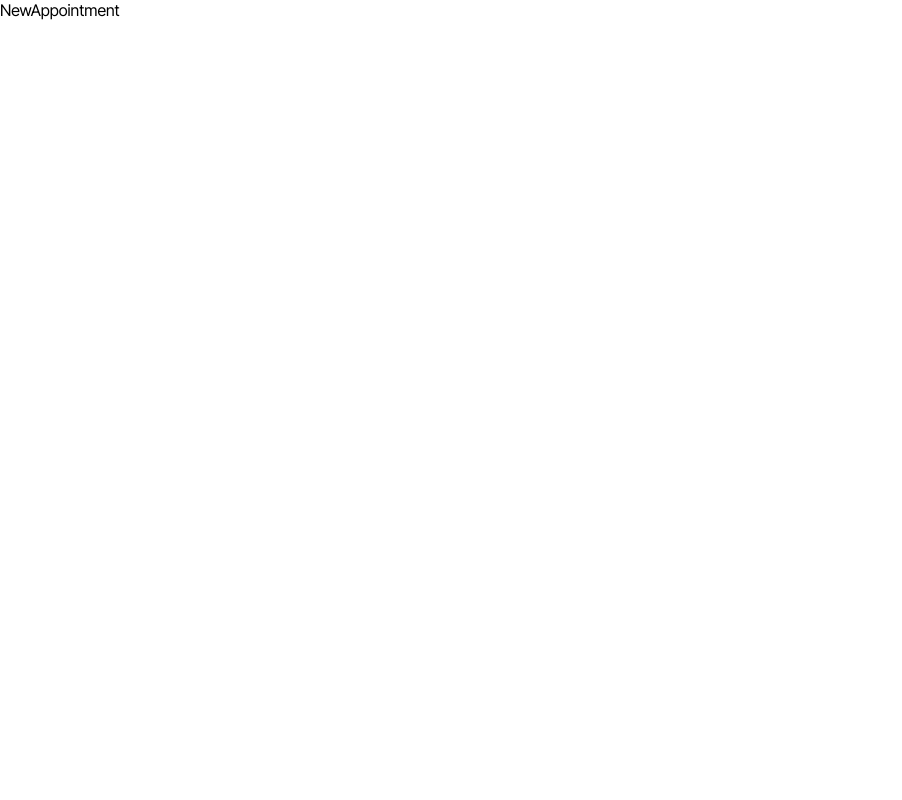
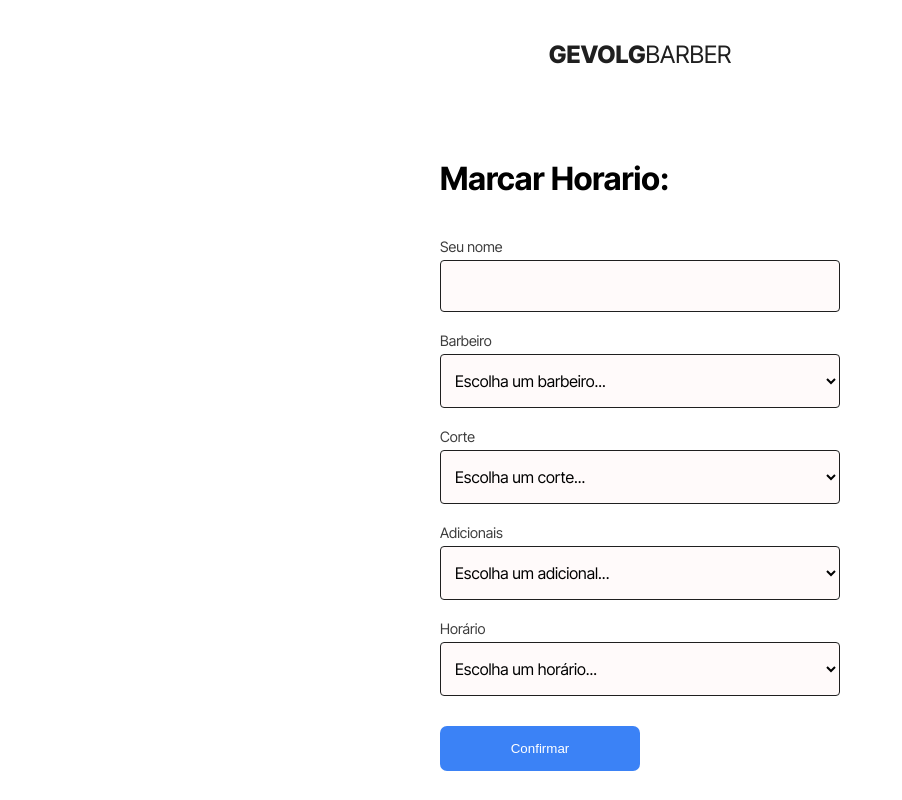
Before and after one commit to gevolgdev/barber-appointment, a React (Vite) app: page /marcar in a window 1280 px wide. Shown: the whole page, without its empty margins (0-902 px from the left). Built offline with nearby package versions, Linux system fonts and the light colour scheme.

Commit message:
NewAppointment: developed & designed

```diff
--- a/src/routes/NewAppointment/index.tsx
+++ b/src/routes/NewAppointment/index.tsx
@@ -1,8 +1,46 @@
+import { ChangeEvent, MouseEvent, useState } from 'react';
+import { Header } from '../../components';
+import Selects from './Selects';
+import * as S from './style';
 
+interface AppointmentProps {
+  name: string;
+  barber: string;
+  cut: string;
+  add: string;
+  hour: string;
+}
 
 const NewAppointment = () => {
+
+  const INITIAL_STATE = {name: '', barber: '', cut: '', add: '', hour: ''}
+  const [appointment, setAppointment] = useState<AppointmentProps>(INITIAL_STATE);
+  console.log(appointment);
+
+  const handleAddAppointment = (event: ChangeEvent<HTMLInputElement | HTMLSelectElement>): void => {
+    const { id, value } = event.target;
+    setAppointment(prev => ({...prev, [id]: value}));
+  };
+
+  const handleConfirm = (event: MouseEvent<HTMLButtonElement>): void => {
+    event.preventDefault();
+  };
+
   return (
-    <div>NewAppointment</div>
+    <S.Wrapper>
+      <Header/>
+
+      <S.Forms>
+        <S.Title>Marcar Horario:</S.Title>
+        <div className="containers">
+          <label>Seu nome</label>
+          <input type='text' id='name' onChange={handleAddAppointment}/>
+        </div>
+        <Selects handleAddAppointment={handleAddAppointment}/>
+        <button onClick={handleConfirm}>Confirmar</button>
+      </S.Forms>
+
+    </S.Wrapper>
   )
 }
 
--- a/src/routes/NewAppointment/style.ts
+++ b/src/routes/NewAppointment/style.ts
@@ -0,0 +1,50 @@
+import styled from 'styled-components';
+
+export const Wrapper = styled.section`
+  width: 1128px;
+  margin: 0 auto;
+`
+
+export const Title = styled.h1`
+  font-size: 2rem;
+  margin-bottom: 20px;
+`
+
+export const Forms = styled.form`
+  width: 400px;
+  display: flex;
+  flex-direction: column;
+  margin: 50px auto 0;
+  gap: 20px;
+
+  .containers {
+    display: flex;
+    flex-direction: column;
+  }
+
+  label {
+    font-size: .9rem;
+    color: #3e3e3e;
+    margin-bottom: 5px;
+  }
+
+  input, select {
+    border: solid 1px #1f1f1f;
+    outline: none;
+    background: #FFFAFA;
+    padding: 15px 10px;
+    border-radius: 4px;
+    font-family: 'Inter Tight', sans-serif;
+    font-size: 1rem;
+  }
+
+  button {
+    width: 200px;
+    padding: 15px 0;
+    border: none;
+    background: #3B82F6;
+    color: white;
+    border-radius: 7px;
+    margin-top: 10px;
+  }
+`
```
